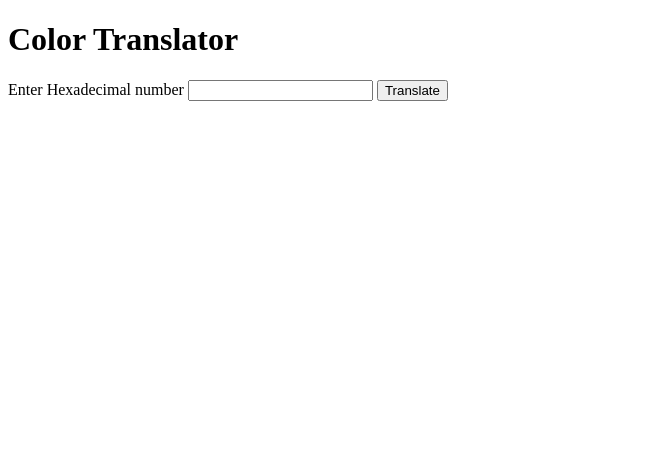
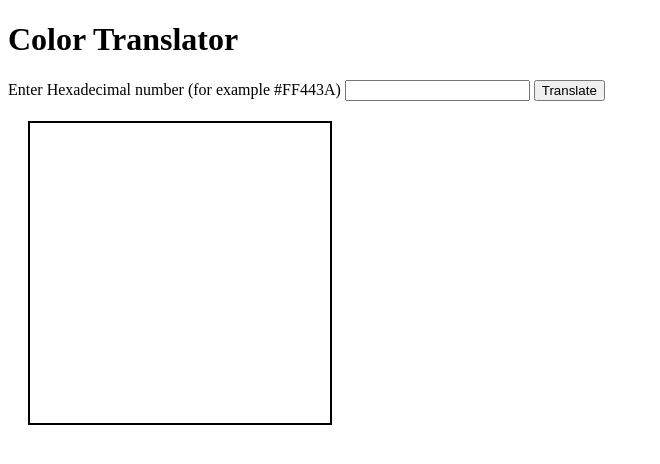
Before and after one commit to shantdashjian/color-translator, a plain HTML site: page index.html in a window 1280 px wide. Shown: the whole page, without its empty margins (0-660 px from the left). Drawn offline with Linux system fonts and the light colour scheme.

Commit message:
Fix css bug

```diff
--- a/index.html
+++ b/index.html
@@ -2,14 +2,14 @@
 <html lang="en">
 	<head>
 		<title>Color Translator</title>
-		<link type="text/stylesheet" rel="stylesheet" href="stylesheets/stylesheet.css">
+		<link rel="stylesheet" href="stylesheets/stylesheet.css">
 		<meta charset="utf-8">
 		<script src="scripts/script.js"></script>
 	</head>
 	<body>
 		<h1>Color Translator</h1>
 		<div>
-			<label for="color">Enter Hexadecimal number</label>
+			<label for="color">Enter Hexadecimal number (for example #FF443A)</label>
 			<input name="color" id="color" type="text" onkeypress="translateColor(event)">
 			<button onclick="translateColor()">
 				Translate</button>
```
Also changed, not shown: stylesheets/stylesheet.css (line endings or trailing spaces).
